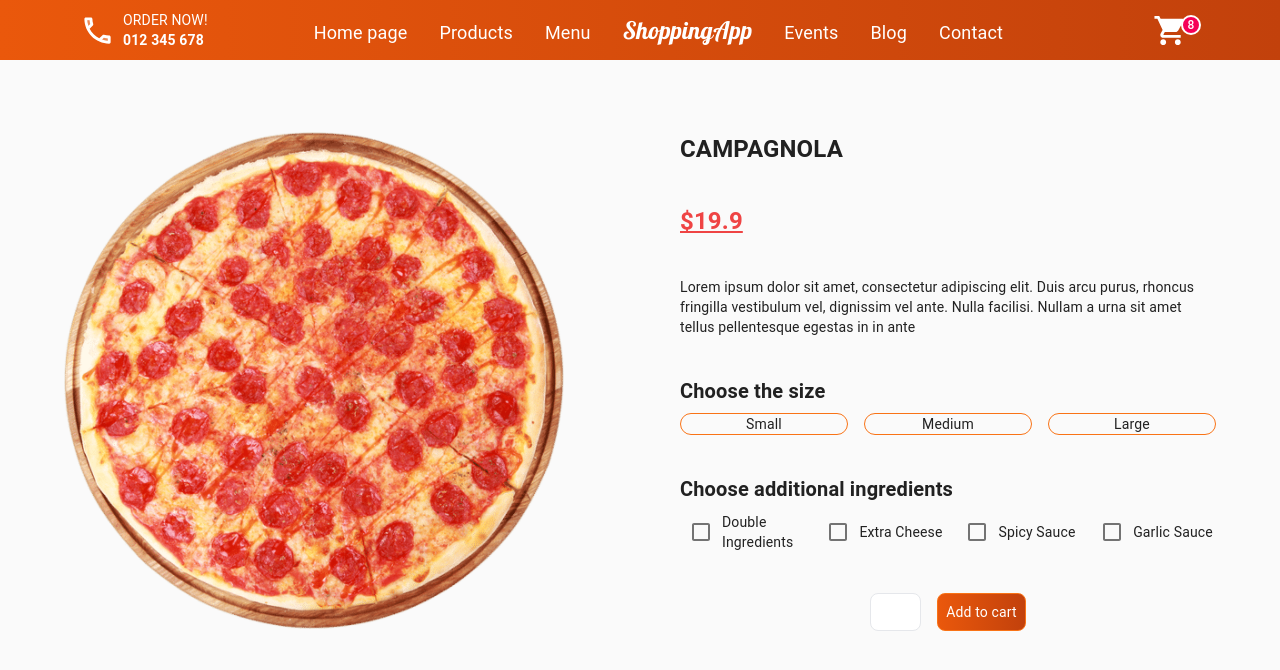
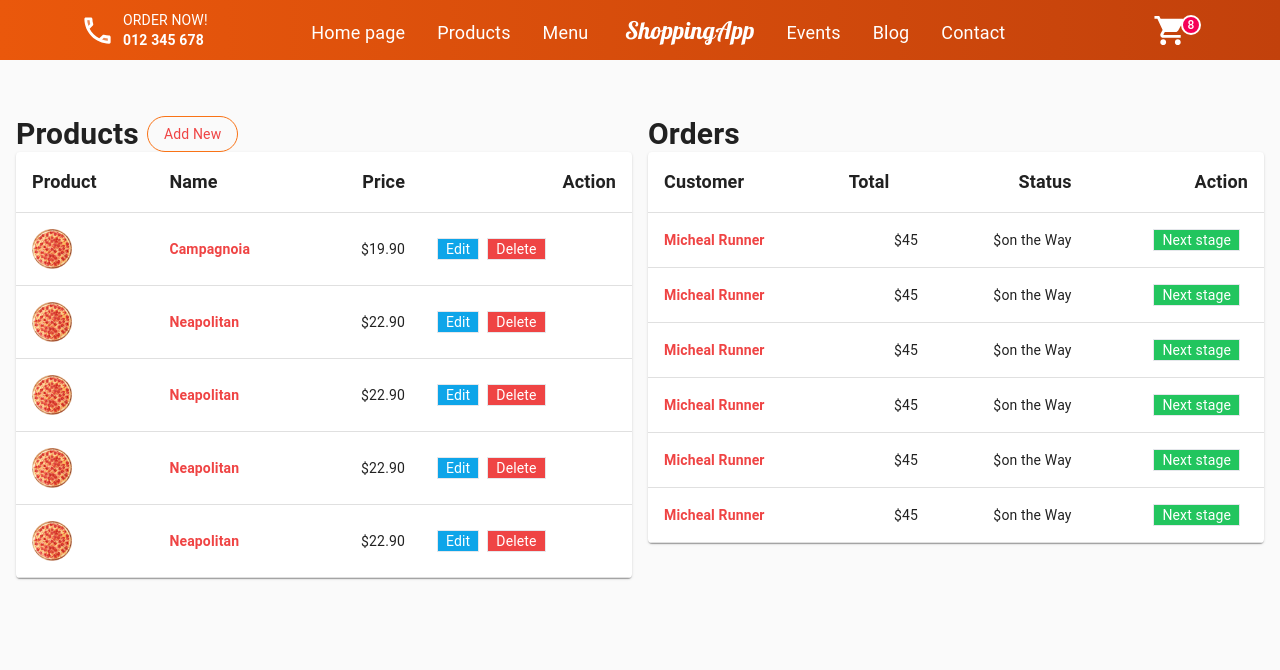
Before and after one commit to boualem06/ShoppingApp, a React (Create React App) app in the folder FrontEnd/: page /Admin in a window 1280 px wide. Shown: the top 670 px of the page. Built offline with nearby package versions, Linux system fonts and the light colour scheme.

Commit message:
adding the routes

```diff
--- a/FrontEnd/src/App.js
+++ b/FrontEnd/src/App.js
@@ -27,8 +27,15 @@ function App() {
     //     <Route exact path={'/login'} element={<Login />} />
     //   </Routes>
     // </Router>
+    <Router>
+      <Routes>
+        <Route  path={'/'} element={<Home />}></Route>
+        <Route  path={'/Admin'} element={<Admin />}></Route>
+        <Route  path={'/Cart'} element={<Cart />}></Route>
+        <Route  path={'/Detail'} element={<Detail />}></Route>
+      </Routes>
+    </Router>
 
-    <Detail></Detail>
   )
 }
 
--- a/FrontEnd/src/components/Admin.js
+++ b/FrontEnd/src/components/Admin.js
@@ -1,8 +1,11 @@
 import ProductTable from "./ProductTable";
 import OrdersTable from "./OrdersTable";
+import NavbarResp from "./NavbarResp";
 const Admin = () => {
     return (
-        <div className="grid gap-4 grid-cols-1 md:grid-cols-2 mt-14">
+        <div>
+            <NavbarResp/>
+             <div className="px-4 grid gap-4 grid-cols-1 md:grid-cols-2 mt-24 md:mt-14 ">
             <div>
                 <div className="flex">
                     <h1 className="text-3xl font-bold">Products</h1>
@@ -15,6 +18,8 @@ const Admin = () => {
                 <OrdersTable></OrdersTable>
             </div>
         </div>
+        </div>
+
     )
 }
 export default Admin;
--- a/FrontEnd/src/components/Cart.js
+++ b/FrontEnd/src/components/Cart.js
@@ -30,6 +30,34 @@ const rows = [
         extras: "Spicy Sauce, Garlic Sauce",
         quantity: 2,
         price: "22.90",
+    },
+    {
+        name: "Campagnoia",
+        extras: "Spicy Sauce, Garlic Sauce",
+        quantity: 2,
+        price: "19.90",
+
+    },
+    {
+        name: "Campagnoia",
+        extras: "Spicy Sauce, Garlic Sauce",
+        quantity: 2,
+        price: "19.90",
+
+    },
+    {
+        name: "Campagnoia",
+        extras: "Spicy Sauce, Garlic Sauce",
+        quantity: 2,
+        price: "19.90",
+
+    },
+    {
+        name: "Campagnoia",
+        extras: "Spicy Sauce, Garlic Sauce",
+        quantity: 2,
+        price: "19.90",
+
     },
 ];
 
--- a/FrontEnd/src/components/ProductTable.js
+++ b/FrontEnd/src/components/ProductTable.js
@@ -69,8 +69,8 @@ const ProductTable=()=>{
                             </TableCell>
                             <TableCell align="right">${row.price}</TableCell>
                             <TableCell align="right">
-                                <div className='md:flex'>
-                                    <button className=' hover:bg-sky-600 border bg-sky-500 mr-2 text-white mb-2 md:mb-0 md:px-2 px-4'>Edit</button>
+                                <div className='lg:flex'>
+                                    <button className=' hover:bg-sky-600 border bg-sky-500 mr-2 text-white mb-2 lg:mb-0 lg:px-2 px-4'>Edit</button>
                                     <button className=' hover:bg-red-600 border bg-red-500 mr-2 text-white px-2'>Delete</button>
                                 </div>
                             </TableCell>
```
Also changed, not shown: FrontEnd/src/components/Navbar.js (+6 -2 lines).
